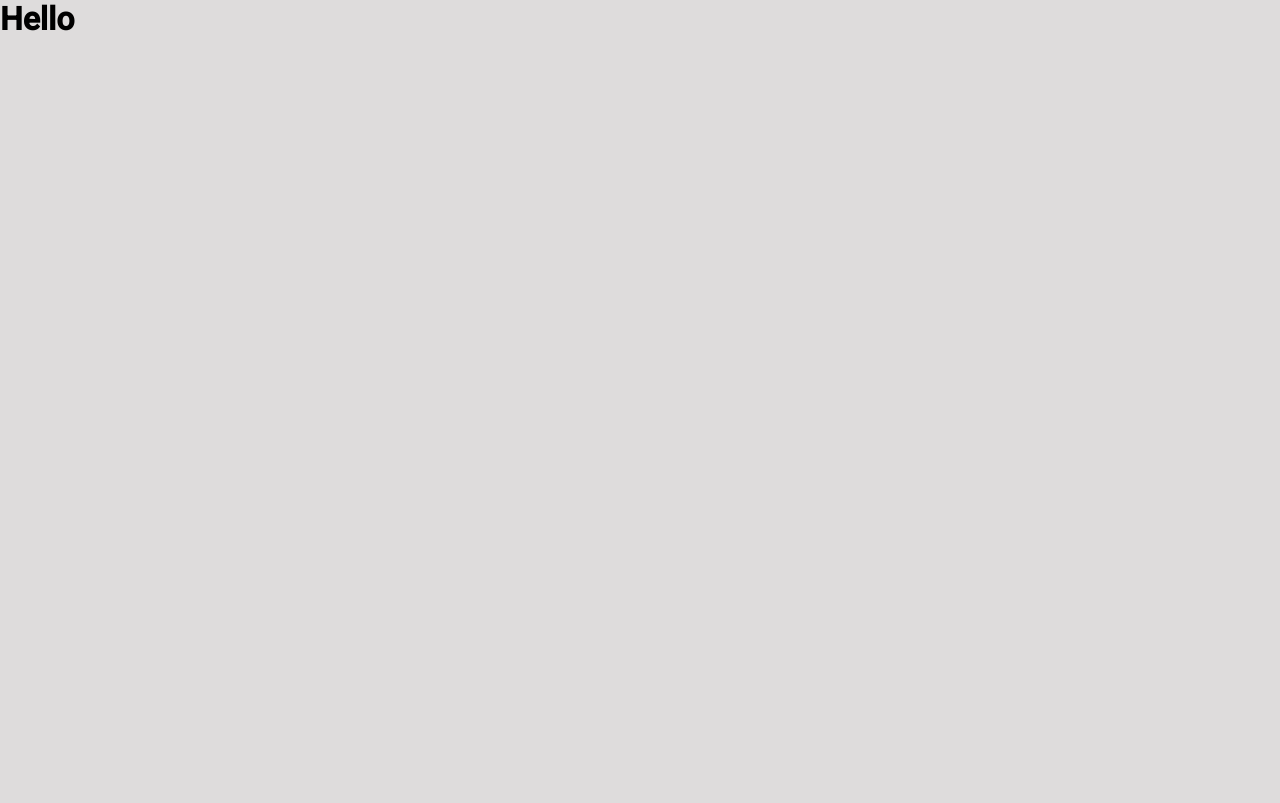
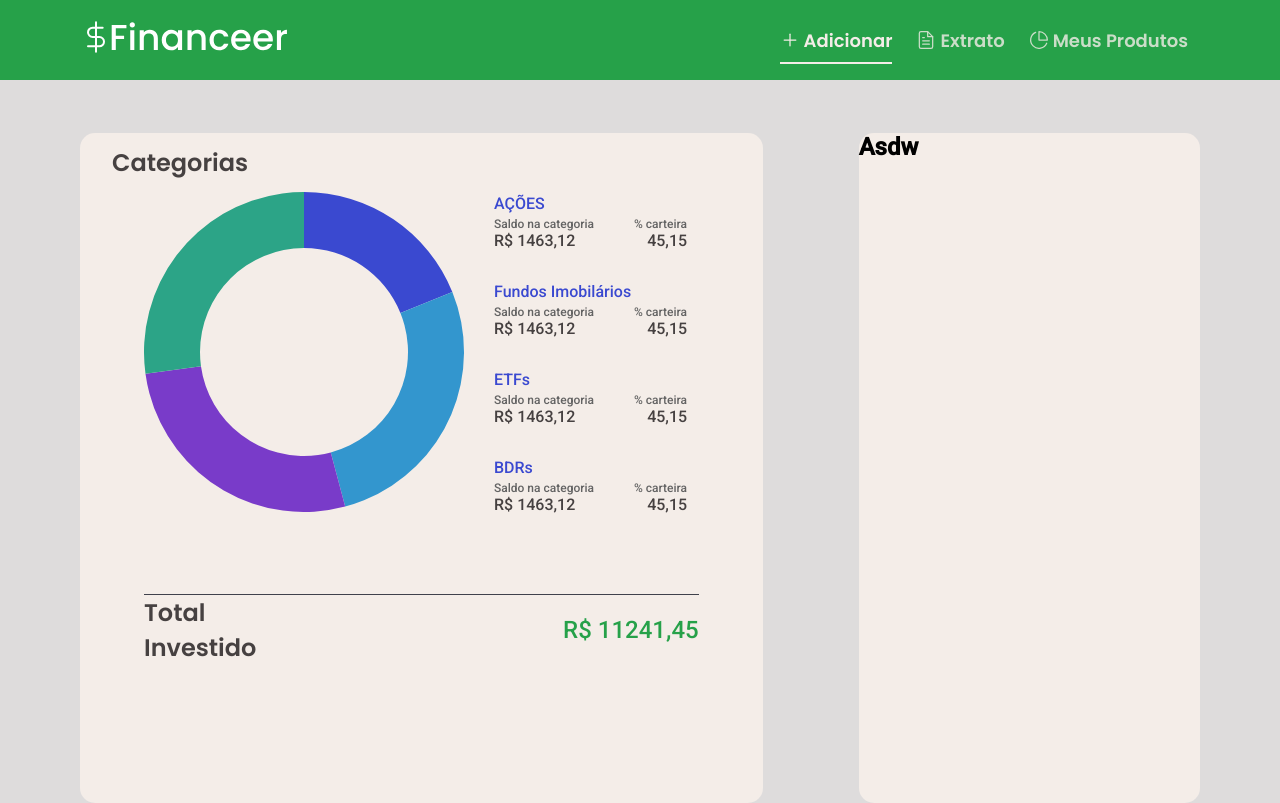
Before and after one commit to erickivel/Financeer, a React (Create React App) app in the folder web/: page / in a window 1280 px wide. Built offline with nearby package versions, Linux system fonts and the light colour scheme.

Commit message:
Dashboard

```diff
--- a/web/src/pages/Dashboard/index.tsx
+++ b/web/src/pages/Dashboard/index.tsx
@@ -1,7 +1,153 @@
 import React from 'react';
 
+import { Doughnut } from 'react-chartjs-2';
+
+import { ChartData } from 'chart.js';
+
+import Header from '../../components/Header';
+
+import formatValue from '../../utils/formatValue';
+
+import {
+  Container,
+  InvestmentsInformations,
+  CategoriesSection,
+  CategoryItemContainer,
+  CategoryItem,
+  TotalContainer,
+  RegisterSection,
+} from './styles';
+
 const Dashboard: React.FC = () => {
-  return <h1>Hello</h1>;
+  const chartData: ChartData = {
+    labels: ['Ações', 'Fundos Imobilários', 'ETFs', 'BDRs'],
+    datasets: [
+      {
+        label: 'categorias',
+        data: [864, 1234, 1234, 1243],
+        backgroundColor: ['#3A49D0', '#3396CE', '#793BC9', '#2CA487'],
+        borderWidth: 0,
+      },
+    ],
+  };
+
+  return (
+    <>
+      <Header />
+      <Container>
+        <InvestmentsInformations>
+          <CategoriesSection>
+            <div>
+              <strong className="categories-title">Categorias</strong>
+              <Doughnut
+                data={chartData}
+                width={320}
+                height={320}
+                options={{
+                  maintainAspectRatio: false,
+                  responsive: false,
+                  legend: {
+                    display: false,
+                  },
+                  cutoutPercentage: 65,
+                  tooltips: {
+                    displayColors: false,
+                    bodyFontSize: 16,
+                    bodyFontFamily: 'Poppins',
+                    yPadding: 12,
+
+                    callbacks: {
+                      label: (tooltipItem, data: ChartData) => {
+                        const thisData: number[] =
+                          data.datasets && data.datasets[0].data
+                            ? (data.datasets[0].data as number[])
+                            : [0];
+
+                        const tooltipValue =
+                          tooltipItem.index !== undefined && thisData
+                            ? thisData[tooltipItem.index]
+                            : 0;
+
+                        const dataLabel =
+                          data.labels && tooltipItem.index !== undefined
+                            ? data.labels[tooltipItem.index]
+                            : '';
+
+                        return (
+                          `${dataLabel}: ${formatValue(tooltipValue)}` || ''
+                        );
+                      },
+                    },
+                  },
+                }}
+              />
+            </div>
+            <CategoryItemContainer>
+              <CategoryItem>
+                <strong>AÇÕES</strong>
+                <section>
+                  <div>
+                    <small>Saldo na categoria</small>
+                    <strong>R$ 1463,12</strong>
+                  </div>
+                  <div>
+                    <small>% carteira</small>
+                    <strong>45,15</strong>
+                  </div>
+                </section>
+              </CategoryItem>
+              <CategoryItem>
+                <strong>Fundos Imobilários</strong>
+                <section>
+                  <div>
+                    <small>Saldo na categoria</small>
+                    <strong>R$ 1463,12</strong>
+                  </div>
+                  <div>
+                    <small>% carteira</small>
+                    <strong>45,15</strong>
+                  </div>
+                </section>
+              </CategoryItem>
+              <CategoryItem>
+                <strong>ETFs</strong>
+                <section>
+                  <div>
+                    <small>Saldo na categoria</small>
+                    <strong>R$ 1463,12</strong>
+                  </div>
+                  <div>
+                    <small>% carteira</small>
+                    <strong>45,15</strong>
+                  </div>
+                </section>
+              </CategoryItem>
+              <CategoryItem>
+                <strong>BDRs</strong>
+                <section>
+                  <div>
+                    <small>Saldo na categoria</small>
+                    <strong>R$ 1463,12</strong>
+                  </div>
+                  <div>
+                    <small>% carteira</small>
+                    <strong>45,15</strong>
+                  </div>
+                </section>
+              </CategoryItem>
+            </CategoryItemContainer>
+          </CategoriesSection>
+          <TotalContainer>
+            <h2>Total Investido</h2>
+            <strong>R$ 11241,45</strong>
+          </TotalContainer>
+        </InvestmentsInformations>
+        <RegisterSection>
+          <h1>Asdw</h1>
+        </RegisterSection>
+      </Container>
+    </>
+  );
 };
 
 export default Dashboard;
--- /dev/null
+++ b/web/src/pages/Dashboard/styles.ts
@@ -0,0 +1,106 @@
+import styled from 'styled-components';
+
+export const Container = styled.div`
+  max-width: 1120px;
+  height: 65vh;
+  width: 100%;
+  margin: 0 auto;
+  padding: 53px 0 0;
+
+  display: grid;
+  grid-template-columns: 2fr 1fr;
+  grid-gap: 96px;
+`;
+
+export const InvestmentsInformations = styled.div`
+  background: #f4ede8;
+  padding: 12px 32px 58px 32px;
+  border-radius: 15px;
+`;
+
+export const CategoriesSection = styled.section`
+  display: flex;
+
+  div {
+    .categories-title {
+      font-family: 'Poppins';
+      font-weight: 600;
+      font-size: 24px;
+      color: #464141;
+    }
+
+    canvas {
+      margin: 12px 30px 0 32px;
+    }
+  }
+`;
+
+export const CategoryItemContainer = styled.section`
+  margin-top: 49px;
+
+  > div + div {
+    margin-top: 32px;
+  }
+`;
+
+export const CategoryItem = styled.div`
+  strong:first-child {
+    font-size: 16px;
+    font-weight: 500;
+    color: #3a49d0;
+  }
+
+  section {
+    margin-top: 4px;
+    display: flex;
+
+    div {
+      display: flex;
+      flex-direction: column;
+
+      small {
+        font-size: 12px;
+        color: #636363;
+      }
+
+      strong {
+        font-weight: 500;
+        color: #464141;
+      }
+    }
+
+    div + div {
+      margin-left: 40px;
+      align-items: flex-end;
+    }
+  }
+`;
+
+export const TotalContainer = styled.div`
+  margin: 80px 32px;
+  padding: 56px 0 -100px 0;
+  border-top: 1px solid #3f414b;
+
+  display: flex;
+  align-items: center;
+  justify-content: space-between;
+
+  h2 {
+    max-width: 72px;
+    font-family: 'Poppins';
+    font-weight: 600;
+    font-size: 24px;
+    color: #464141;
+  }
+
+  strong {
+    font-size: 24px;
+    font-weight: 500;
+    color: #26a149;
+  }
+`;
+
+export const RegisterSection = styled.section`
+  background: #f4ede8;
+  border-radius: 15px;
+`;
```
